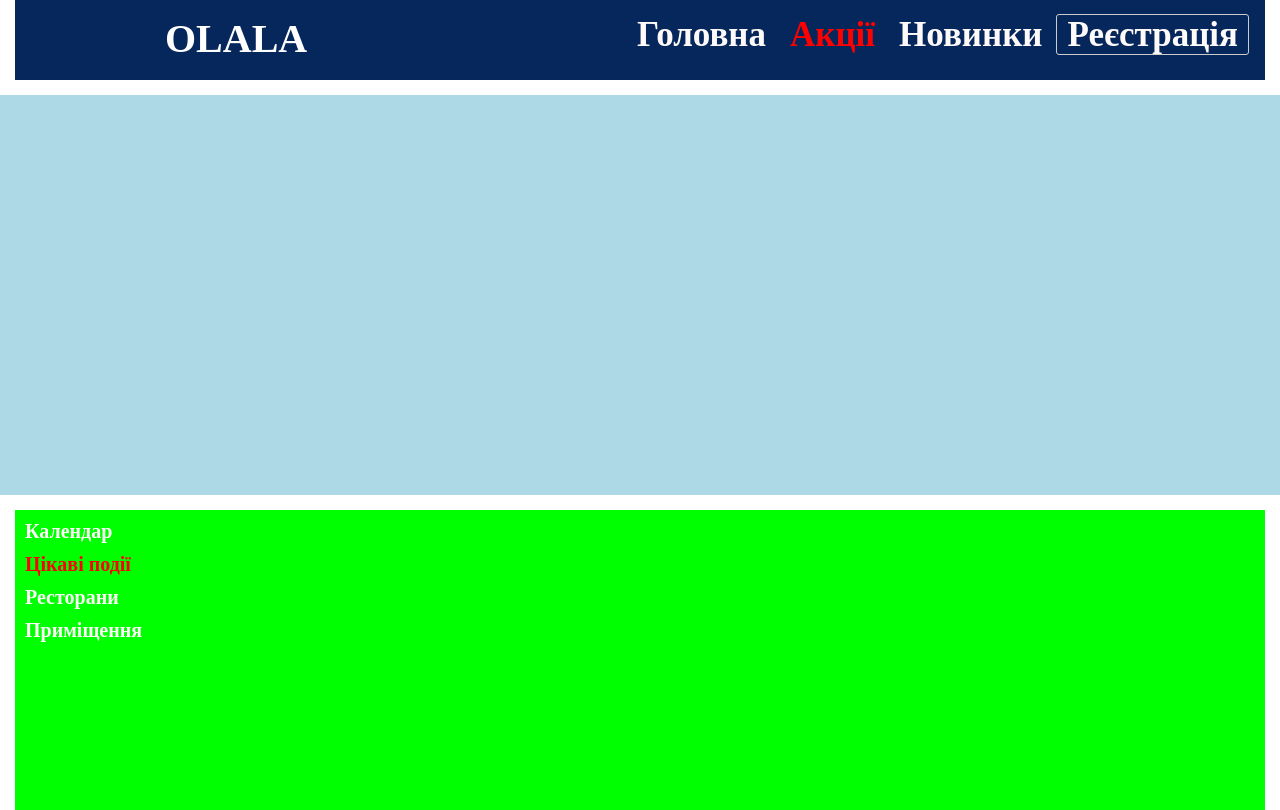
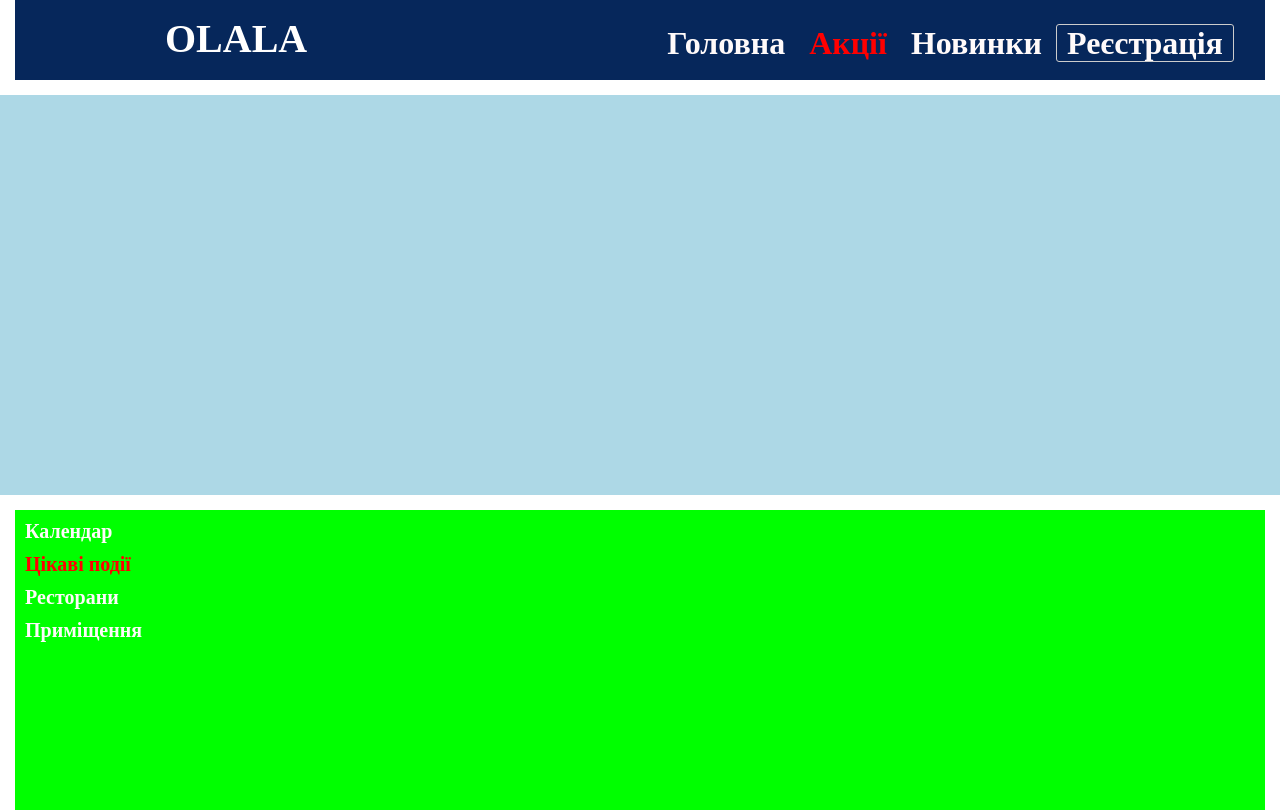
Before and after one commit to MarikKV/project, a plain HTML site: page index.html in a window 1280 px wide. Shown: the top 810 px of the page. Drawn offline with nearby package versions, Linux system fonts and the light colour scheme.

Commit message:
Update style.css

```diff
--- a/style.css
+++ b/style.css
@@ -58,14 +58,14 @@ li{
     font-weight: bold;
 }
 .top_nav nav{
-    margin-top: 15px;
+    margin-top: 25px;
     margin-left: 330px;
 }
 .top_nav a{
     justify-content: flex-end;
     color: snow;
     text-align: center;
-    font-size: 35px;
+    font-size: 32px;
     padding: 0px 10px;
     font-weight: bold;
 }
```
